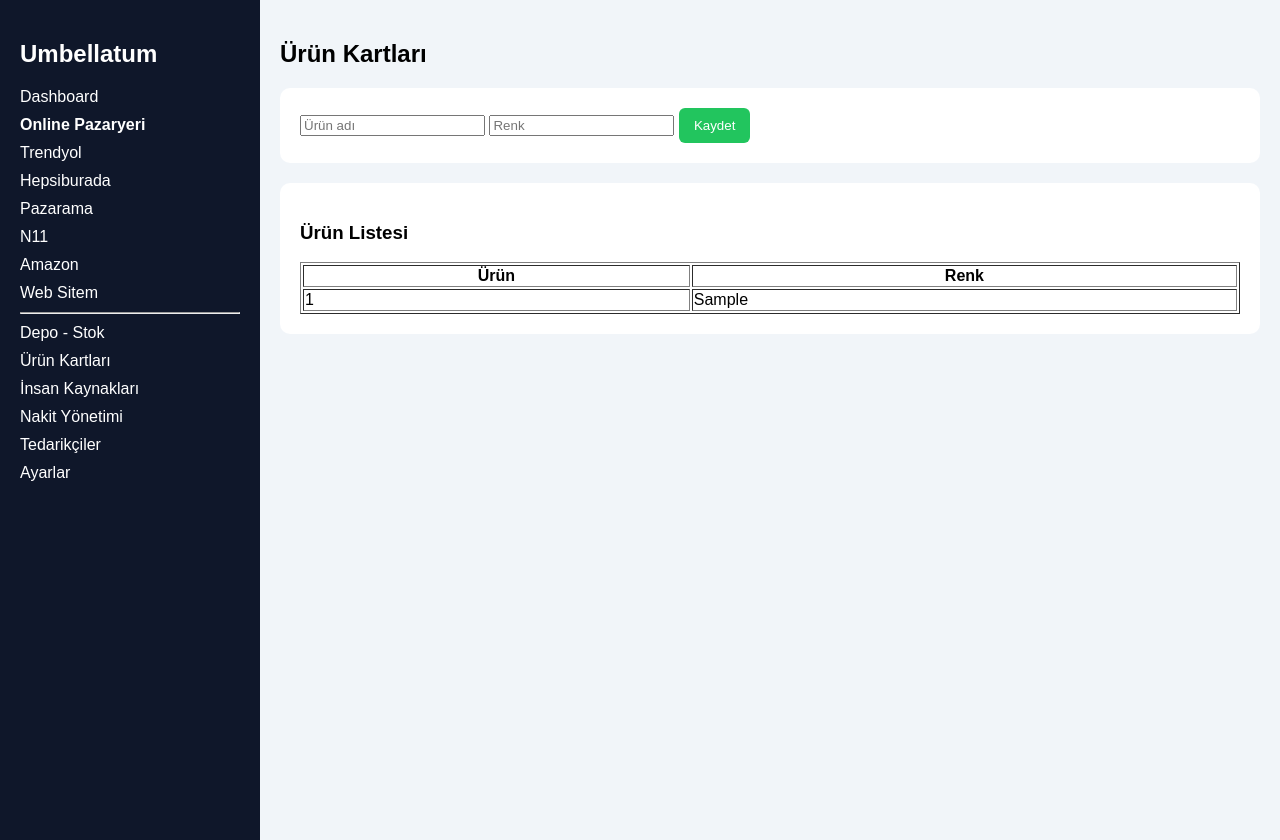
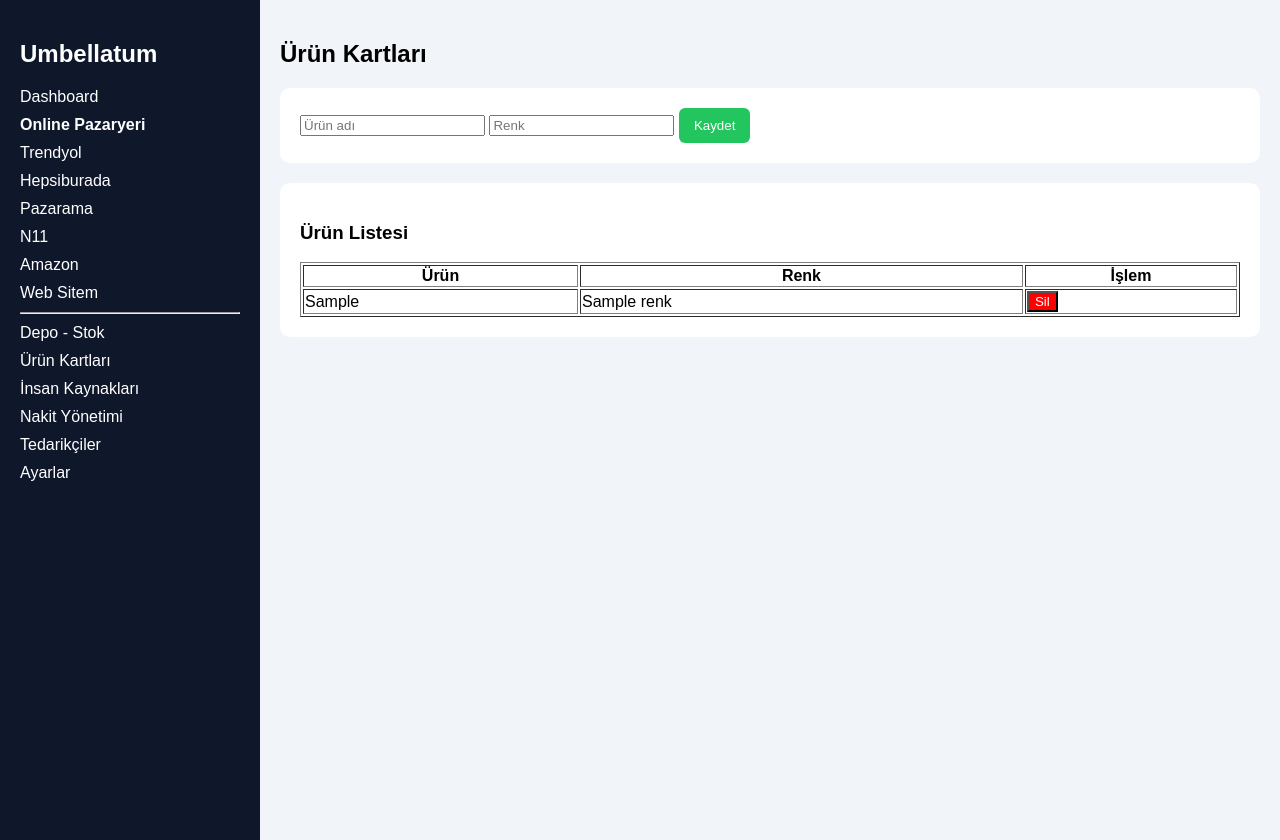
Before and after one commit to umbellatum54/stok-api, a Flask app: page /urunler in a window 1280 px wide. Run offline with Flask 3, Linux system fonts and the light colour scheme; a database or web service that is not in the repository returns one stand-in record (values such as "Sample title"); some libraries are stand-ins or nearby versions.

Commit message:
Update urunler.html

```diff
--- a/templates/urunler.html
+++ b/templates/urunler.html
@@ -6,12 +6,9 @@
 
 <div class="card">
     <form method="POST">
-
         <input name="ad" type="text" placeholder="Ürün adı" required>
         <input name="renk" type="text" placeholder="Renk" required>
-
         <button class="btn green">Kaydet</button>
-
     </form>
 </div>
 
@@ -22,12 +19,18 @@
         <tr>
             <th>Ürün</th>
             <th>Renk</th>
+            <th>İşlem</th>
         </tr>
 
         {% for u in urunler %}
         <tr>
-            <td>{{ u[0] }}</td>
             <td>{{ u[1] }}</td>
+            <td>{{ u[2] }}</td>
+            <td>
+                <a href="/urun-sil/{{ u[0] }}">
+                    <button style="background:red;color:white;">Sil</button>
+                </a>
+            </td>
         </tr>
         {% endfor %}
 
```
